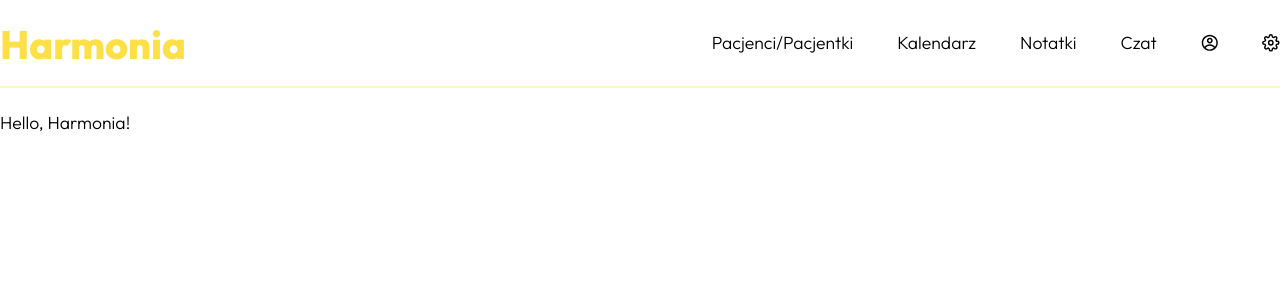
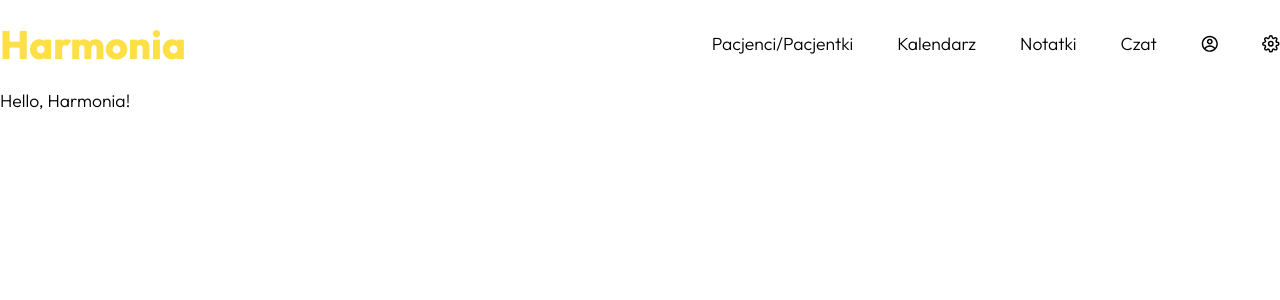
Before and after one commit to wooczak/harmonia, a Next.js app in the folder packages/client/: page / in a window 1280 px wide. Shown: the top 300 px of the page. Built offline with nearby package versions, Linux system fonts and the light colour scheme.

Commit message:
Completing the first jest test

```diff
--- a/packages/client/src/app/(dashboard)/constants.tsx
+++ b/packages/client/src/app/(dashboard)/constants.tsx
@@ -1,5 +1,6 @@
 import { CgProfile } from 'react-icons/cg'
 import { FiSettings } from 'react-icons/fi'
+import { AiOutlineHome } from 'react-icons/ai';
 
 export const Heading = {
   AppName: 'Harmonia'
@@ -16,6 +17,7 @@ export const Routes = {
 }
 
 export const NavigationTabs = {
+  [Routes.HOMEPAGE]: <AiOutlineHome size={20} />,
   [Routes.PATIENTS]: 'Pacjenci/Pacjentki',
   [Routes.CALENDAR]: 'Kalendarz',
   [Routes.NOTES]: 'Notatki',
--- a/packages/client/src/app/(dashboard)/layout.tsx
+++ b/packages/client/src/app/(dashboard)/layout.tsx
@@ -1,12 +1,18 @@
+'use client'
+
 import React from 'react'
-import { Heading, NavigationTabs } from './constants'
+import { Heading, NavigationTabs, Routes } from './constants'
 import Navigation from 'src/components/organisms/Navigation/Navigation'
-
+import { usePathname } from 'next/navigation'
 
 export default function DashboardLayout({ children }: { children: React.ReactNode }) {
+  const pathname = usePathname()
+
+  const isUserAtHomePage = pathname === Routes.HOMEPAGE
+
   return (
     <React.Fragment>
-      <Navigation tabs={NavigationTabs} titleContent={Heading.AppName} />
+      <Navigation isUserAtHomePage={isUserAtHomePage} tabs={NavigationTabs} titleContent={Heading.AppName} />
       {children}
     </React.Fragment>
   )
--- a/packages/client/src/components/organisms/Navigation/Navigation.tsx
+++ b/packages/client/src/components/organisms/Navigation/Navigation.tsx
@@ -1,45 +1,35 @@
 'use client'
 
-import Link from 'next/link'
-import { usePathname } from 'next/navigation'
 import React, { ReactNode, useCallback } from 'react'
-import { AiOutlineHome } from 'react-icons/ai'
 import { renderTabs } from './helpers'
 import { Routes } from 'src/app/(dashboard)/constants'
 import Title from 'src/components/atoms/Title'
 
 export type NavTabs = { [x: string]: string | ReactNode }
 
+export type renderTabsFuncArgs = {
+  renderHomePageIcon: boolean
+  tabs: NavTabs
+}
+
 type TNavigationProps = {
+  isUserAtHomePage: boolean
   tabs: NavTabs
   titleContent: string
 }
 
-export default function Navigation({ tabs, titleContent }: TNavigationProps) {
-  const pathname = usePathname()
-
+export default function Navigation({ isUserAtHomePage: renderHomePageIcon, tabs, titleContent }: TNavigationProps) {
   const renderNavTabs = useCallback(
-    function (tabs: NavTabs) {
-      return renderTabs(tabs)
+    function ({ renderHomePageIcon, tabs }: renderTabsFuncArgs) {
+      return renderTabs({ renderHomePageIcon, tabs })
     },
     [tabs]
   )
 
-  const { HOMEPAGE } = Routes
-
   return (
-    <div className="flex h-[5rem] border-b-2 border-yellow-100 mb-5">
-      <Title type="Primary" content={titleContent} href={HOMEPAGE} customStyling="leading-[5rem]"></Title>
-      <nav className="flex items-center grow">
-        <ul className="flex gap-10 w-full justify-end items-center">
-          {pathname !== HOMEPAGE && (
-            <Link href={HOMEPAGE}>
-              <AiOutlineHome size={20} />
-            </Link>
-          )}
-          {renderNavTabs(tabs)}
-        </ul>
-      </nav>
-    </div>
+    <nav className="flex items-center grow">
+      <Title type="Primary" content={titleContent} href={Routes.HOMEPAGE} customStyling="leading-[5rem]"></Title>
+      <ul className="flex gap-10 w-full justify-end items-center">{renderNavTabs({ renderHomePageIcon, tabs })}</ul>
+    </nav>
   )
 }
--- a/packages/client/src/components/organisms/Navigation/helpers.tsx
+++ b/packages/client/src/components/organisms/Navigation/helpers.tsx
@@ -1,10 +1,12 @@
 import Link from 'next/link'
-import { NavTabs } from './Navigation'
+import { renderTabsFuncArgs } from './Navigation'
 
-export function renderTabs(tabs: NavTabs) {
-  return Object.entries(tabs)?.map(([href, tabName], index) => (
-    <li key={index}>
-      <Link href={href}>{tabName}</Link>
-    </li>
-  ))
+export function renderTabs({ renderHomePageIcon, tabs }: renderTabsFuncArgs) {
+  return Object.entries(tabs)
+    ?.filter(([href, tabName]) => (renderHomePageIcon ? href !== '/' : [href, tabName]))
+    ?.map(([href, tabName], index) => (
+      <li key={index}>
+        <Link href={href}>{tabName}</Link>
+      </li>
+    ))
 }
```
Also changed, not shown: 2 other files (tests, documents, lock files or other folders).
